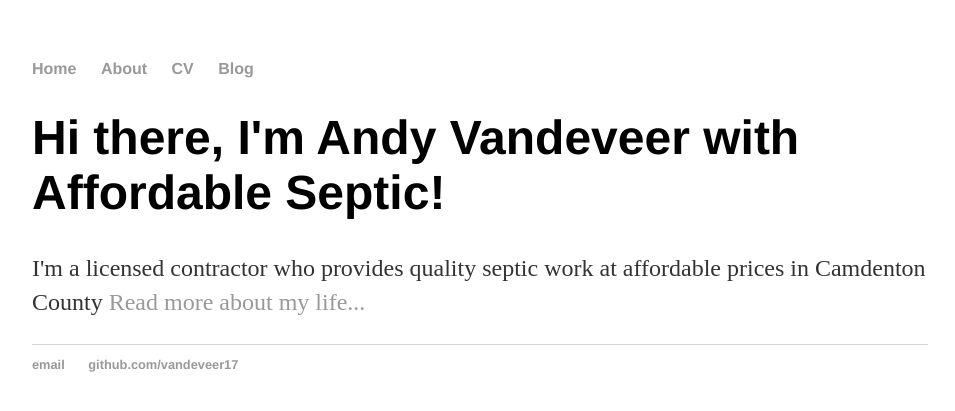
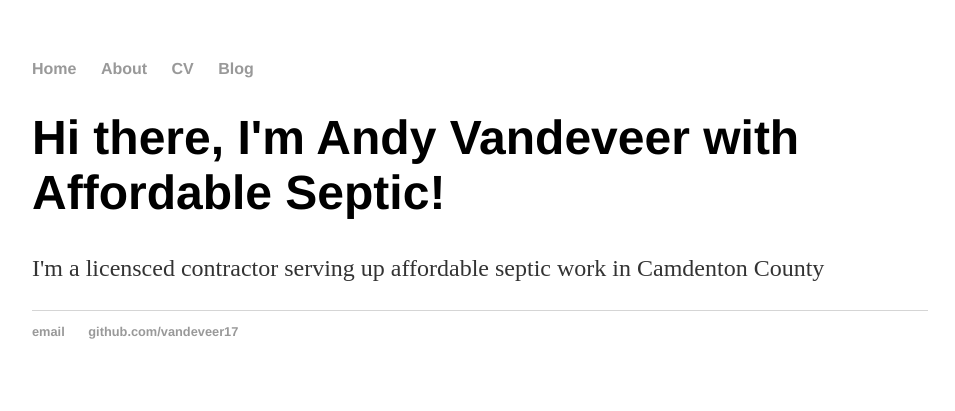
Before and after one commit to Vandeveer17/vandeveer17.github.io, a Jekyll site: the page built from index.html, in a window 1280 px wide. Shown: the top 411 px of the page, without its empty margins (160-1115 px from the left). Built offline with Jekyll 4.4.1, drawn with Linux system fonts in a browser that asks for light colours.

Commit message:
Update index.html
changed to use default layout

```diff
--- a/index.html
+++ b/index.html
@@ -1,31 +1,8 @@
-<!DOCTYPE html>
-<html>
-	<head>
-		<title>Affordable Septic</title>
-		<!-- link to main stylesheet -->
-		<link rel="stylesheet" type="text/css" href="/css/main.css">
-	</head>
-	<body>
-		<nav>
-    		<ul>
-        		<li><a href="/">Home</a></li>
-	        	<li><a href="/about">About</a></li>
-        		<li><a href="/cv">CV</a></li>
-        		<li><a href="/blog">Blog</a></li>
-    		</ul>
-		</nav>
-		<div class="container">
-    		<div class="blurb">
-        		<h1>Hi there, I'm Andy Vandeveer with Affordable Septic!</h1>
-				<p>I'm a licensed contractor who provides quality septic work at affordable prices in Camdenton County
-					 <a href="/about">Read more about my life...</a></p>
-    		</div><!-- /.blurb -->
-		</div><!-- /.container -->
-		<footer>
-    		<ul>
-        		<li><a href="mailto:youremail@gmail.com">email</a></li>
-        		<li><a href="https://github.com/vandeveer17">github.com/vandeveer17</a></li>
-			</ul>
-		</footer>
-	</body>
-</html>
+---
+layout: default
+title: Affordable Septic
+---
+<div class="blurb">
+	<h1>Hi there, I'm Andy Vandeveer with Affordable Septic!</h1>
+	<p>I'm a licensced contractor serving up affordable septic work in Camdenton County</p>
+</div><!-- /.blurb -->
```
